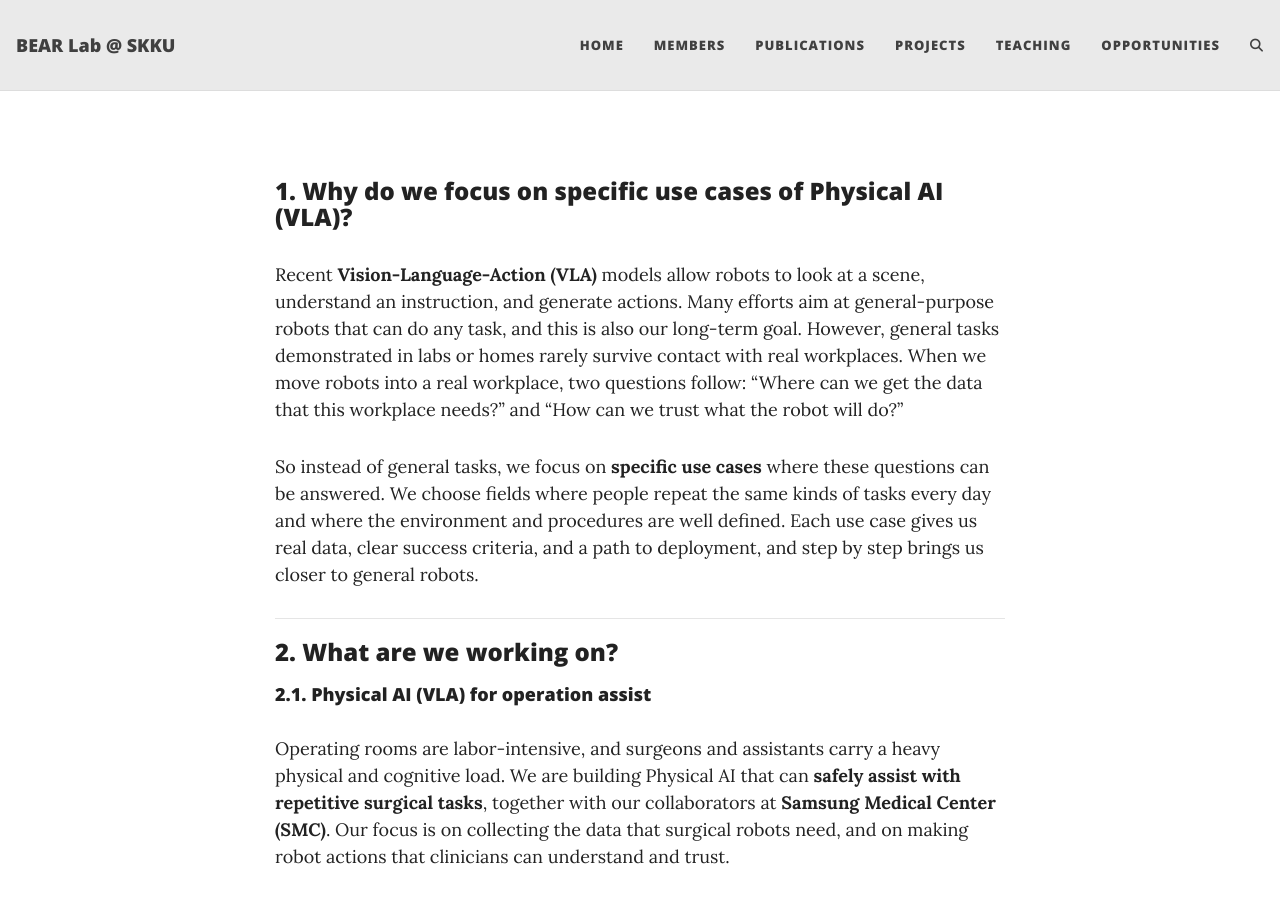
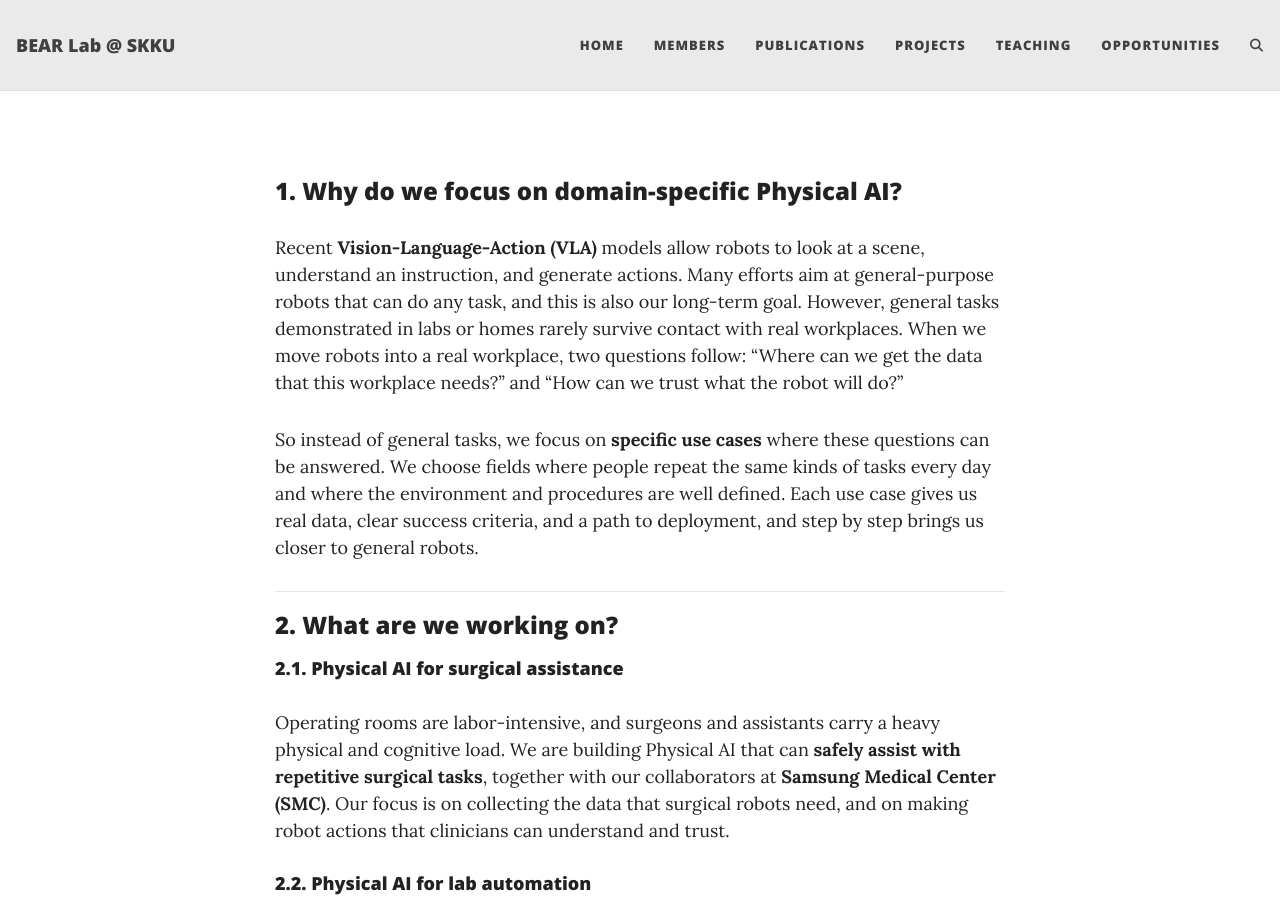
Before and after one commit to bear-research-lab/bear-research-lab.github.io, a Jekyll site: the page built from _pages/projects/physical-ai.md, in a window 1280 px wide and 900 px high. Built offline with Jekyll 4.4.1, drawn with Linux system fonts in a browser that asks for light colours; comment, search, counter and statistics services are not loaded.

Commit message:
change project name.

```diff
--- a/_pages/projects/physical-ai.md
+++ b/_pages/projects/physical-ai.md
@@ -4,7 +4,7 @@ title: ""
 permalink: /projects/physical-ai/
 ---
 
-### 1. Why do we focus on specific use cases of Physical AI (VLA)?
+### 1. Why do we focus on domain-specific Physical AI?
 Recent **Vision-Language-Action (VLA)** models allow robots to look at a scene, understand an instruction, and generate actions. Many efforts aim at general-purpose robots that can do any task, and this is also our long-term goal. However, general tasks demonstrated in labs or homes rarely survive contact with real workplaces. When we move robots into a real workplace, two questions follow: "Where can we get the data that this workplace needs?" and "How can we trust what the robot will do?"
 
 So instead of general tasks, we focus on **specific use cases** where these questions can be answered. We choose fields where people repeat the same kinds of tasks every day and where the environment and procedures are well defined. Each use case gives us real data, clear success criteria, and a path to deployment, and step by step brings us closer to general robots.
@@ -13,7 +13,7 @@ So instead of general tasks, we focus on **specific use cases** where these ques
 
 ### 2. What are we working on?
 
-#### 2.1. Physical AI (VLA) for operation assist
+#### 2.1. Physical AI for surgical assistance
 Operating rooms are labor-intensive, and surgeons and assistants carry a heavy physical and cognitive load. We are building Physical AI that can **safely assist with repetitive surgical tasks**, together with our collaborators at **Samsung Medical Center (SMC)**. Our focus is on collecting the data that surgical robots need, and on making robot actions that clinicians can understand and trust.
 
 #### 2.2. Physical AI for lab automation
```
Also changed, not shown: _pages/projects.md (+5 -5 lines), _pages/projects/brain-inspired.md (+1 -1 lines).
